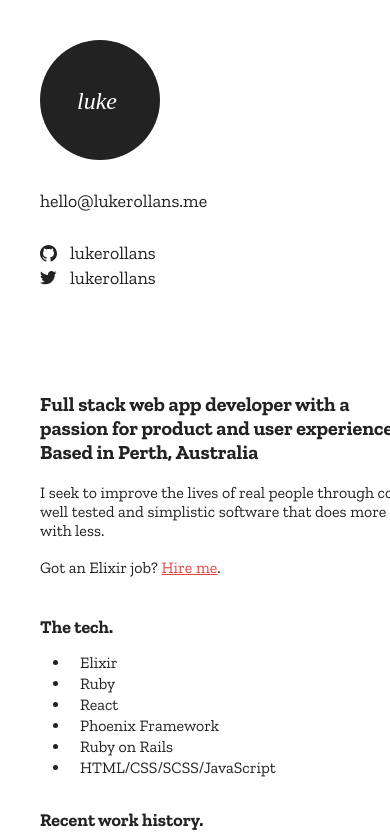
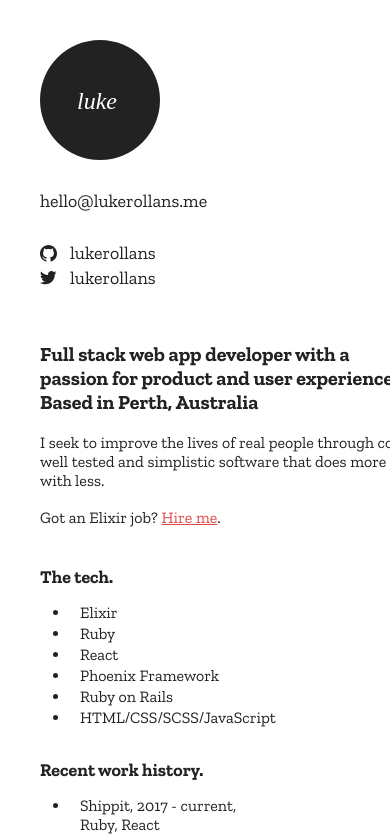
Before and after one commit to lukerollans/rollans.sh, a React (Create React App) app: page / in a window 390 px wide. Shown: the top 838 px of the page. Built offline with nearby package versions, Linux system fonts and the light colour scheme.

Commit message:
Shorten space between two first columns on mobile

```diff
--- a/src/App.css
+++ b/src/App.css
@@ -90,9 +90,6 @@ a {
   animation-delay: 0.8s;
   opacity: 0;
   width: 285px; }
-  @media (max-width: 640px) {
-    .sidebar {
-      padding-bottom: 50px; } }
   .sidebar a {
     font-size: 18px;
     color: #222;
--- a/src/stylesheets/components/_sidebar.scss
+++ b/src/stylesheets/components/_sidebar.scss
@@ -3,10 +3,6 @@
   @include animation-delay(0.8s);
   opacity: 0;
   width: 285px;
-
-  @include grid-media($mobile-grid) {
-    padding-bottom: 50px;
-  }
 
   a {
     font-size: 18px;
```
